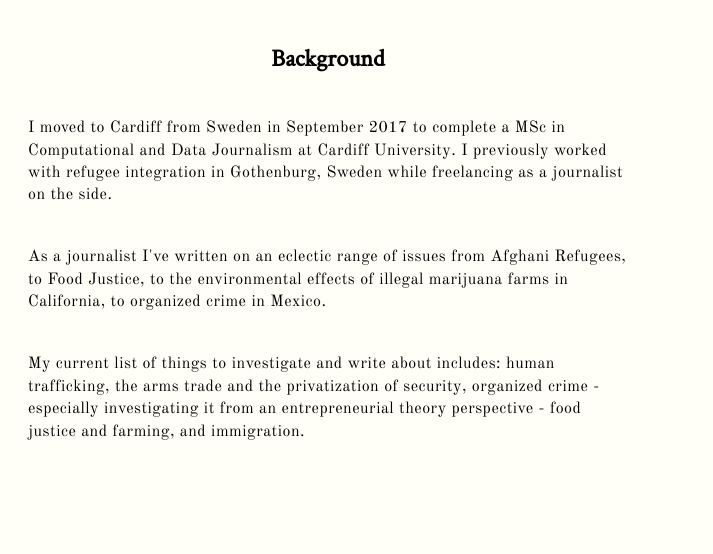
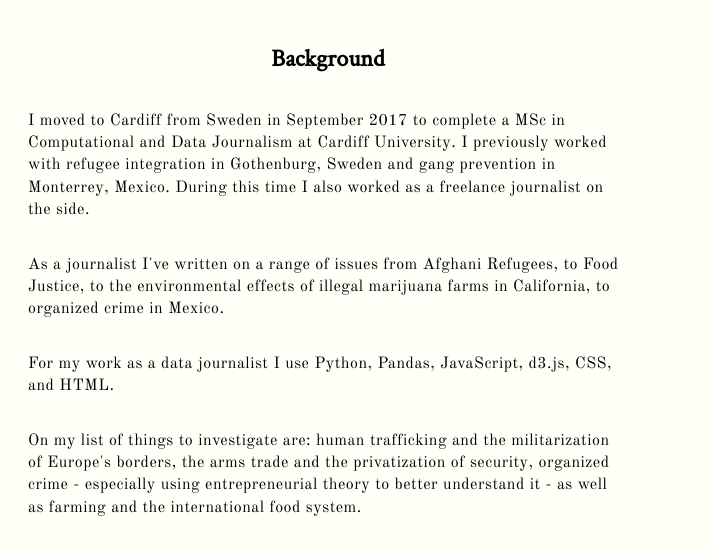
Before and after one commit to rorysmith85/Personal-Website, a plain HTML site: page index.html in a window 1280 px wide. Shown: the part 180-734 px from the top of the page, 463-1176 px from the left. Drawn offline with nearby package versions, Linux system fonts and the light colour scheme.

Commit message:
Update 14/3/2018

```diff
--- a/index.html
+++ b/index.html
@@ -27,12 +27,13 @@
         <div id="info">
           <h2>Background</h2>
           <p>I moved to Cardiff from Sweden in September 2017 to complete a MSc in Computational and Data Journalism
-          at Cardiff University. I previously worked with refugee integration in Gothenburg, Sweden while
-          freelancing as a journalist on the side.</p>
-          <p>As a journalist I've written on an eclectic range of issues from Afghani Refugees, to Food Justice,
+          at Cardiff University. I previously worked with refugee integration in Gothenburg, Sweden and gang prevention in Monterrey, Mexico. During this time I also worked as a freelance
+          journalist on the side.</p>
+          <p>As a journalist I've written on a range of issues from Afghani Refugees, to Food Justice,
           to the environmental effects of illegal marijuana farms in California, to organized crime in Mexico.</p>
-          <p>My current list of things to investigate and write about includes: human trafficking, the arms trade and the privatization of security,
-          organized crime - especially investigating it from an entrepreneurial theory perspective - food justice and farming, and immigration.</p>
+          <p>For my work as a data journalist I use Python, Pandas, JavaScript, d3.js, CSS, and HTML.</p>
+          <p>On my list of things to investigate are: human trafficking and the militarization of Europe's borders, the arms trade and the privatization of security,
+          organized crime - especially using entrepreneurial theory to better understand it - as well as farming and the international food system.</p>
         </div>
       </div>
     </div>
```
